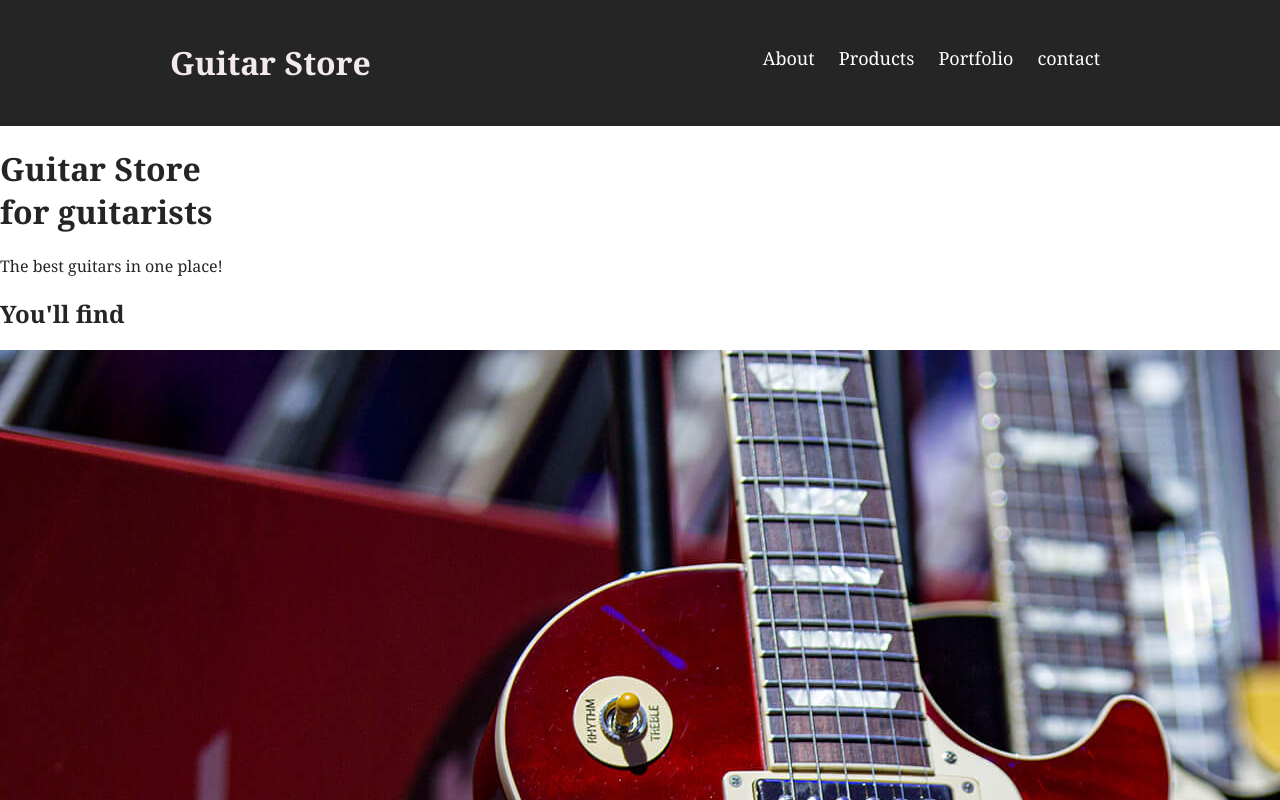
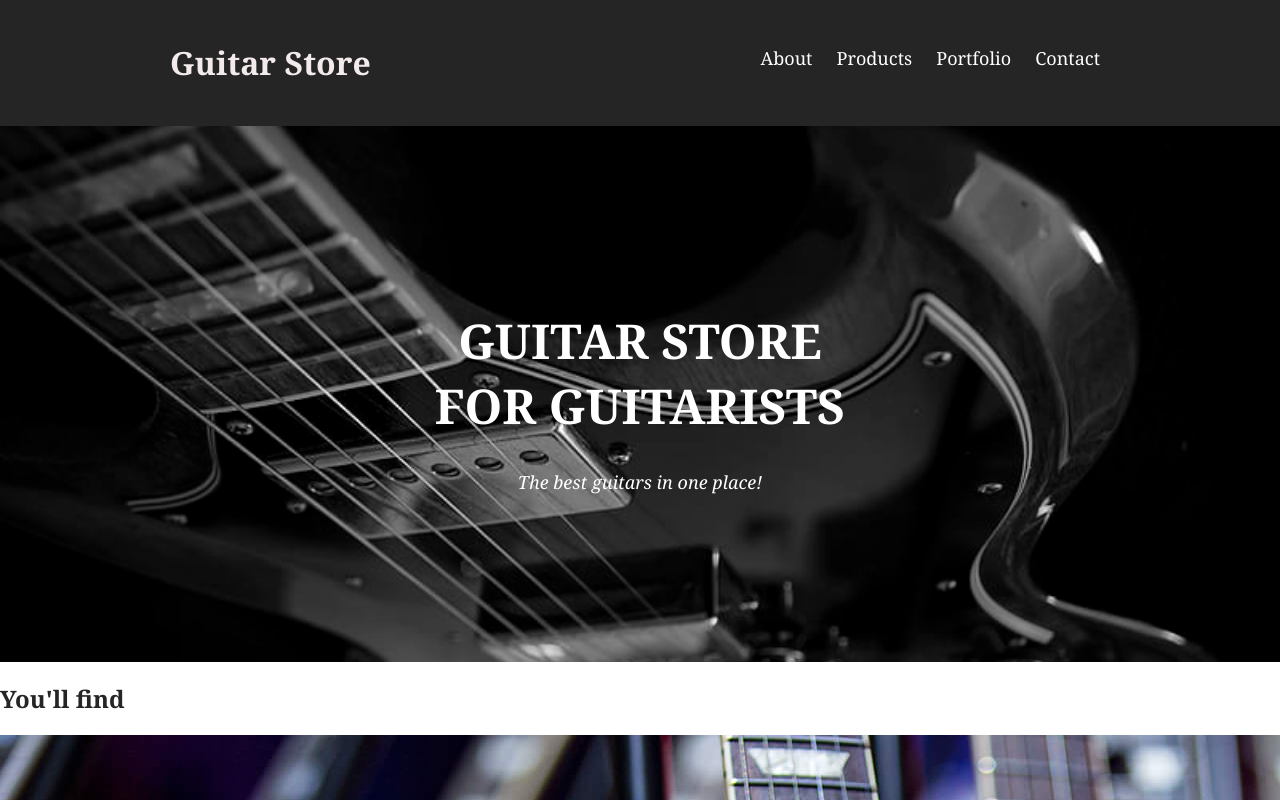
Before and after one commit to DevLucasEduardo/Guitar-Store, a plain HTML site: page index.html in a window 1280 px wide. Shown: the top 800 px of the page. Drawn offline with Linux system fonts and the light colour scheme.

Commit message:
Introduction in CSS, image changes and HTML classes of the intro named

```diff
--- a/index.html
+++ b/index.html
@@ -18,18 +18,18 @@
                     <li><a href="#">About</a></li>
                     <li><a href="#">Products</a></li>
                     <li><a href="#">Portfolio</a></li>
-                    <li><a href="#">contact</a></li>
+                    <li><a href="#">Contact</a></li>
                 </ul>
             </nav>
         </div>
     </header>
 
-    <main>
+    <main class="intro">
         <h1>Guitar Store <br>for guitarists</h1>
         <p>The best guitars in one place!</p>
     </main>
 
-    <section>
+    <section class="about">
         <h2>
             You'll find
         </h2>
--- a/style.css
+++ b/style.css
@@ -45,3 +45,25 @@ body {
     color: #fff;
     font-size: 1.125em;
 }
+
+/* Intro */
+
+.intro {
+    background: url('imagens/guitar-menu.jpg') no-repeat center center;
+    background-size: cover;
+    padding: 150px 0;
+    text-align: center;
+    color: #fff;
+}
+
+.intro h1 {
+    text-transform: uppercase;
+    font-size: 3em;
+}
+
+.intro p {
+    font-style: italic;
+    font-size: 1.125em;
+}
+
+/* about */
```
Also changed, not shown: imagens/guitar-menu.jpg (added).
